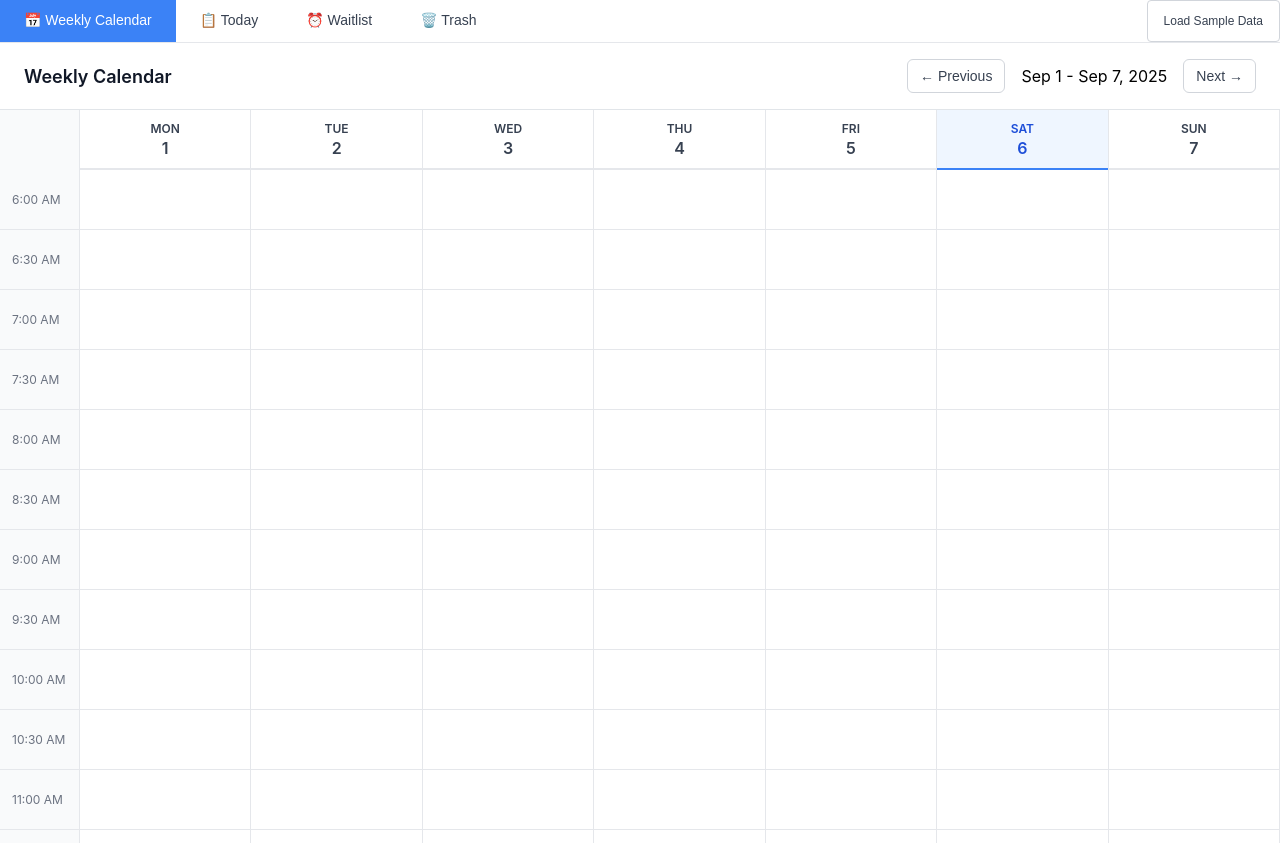
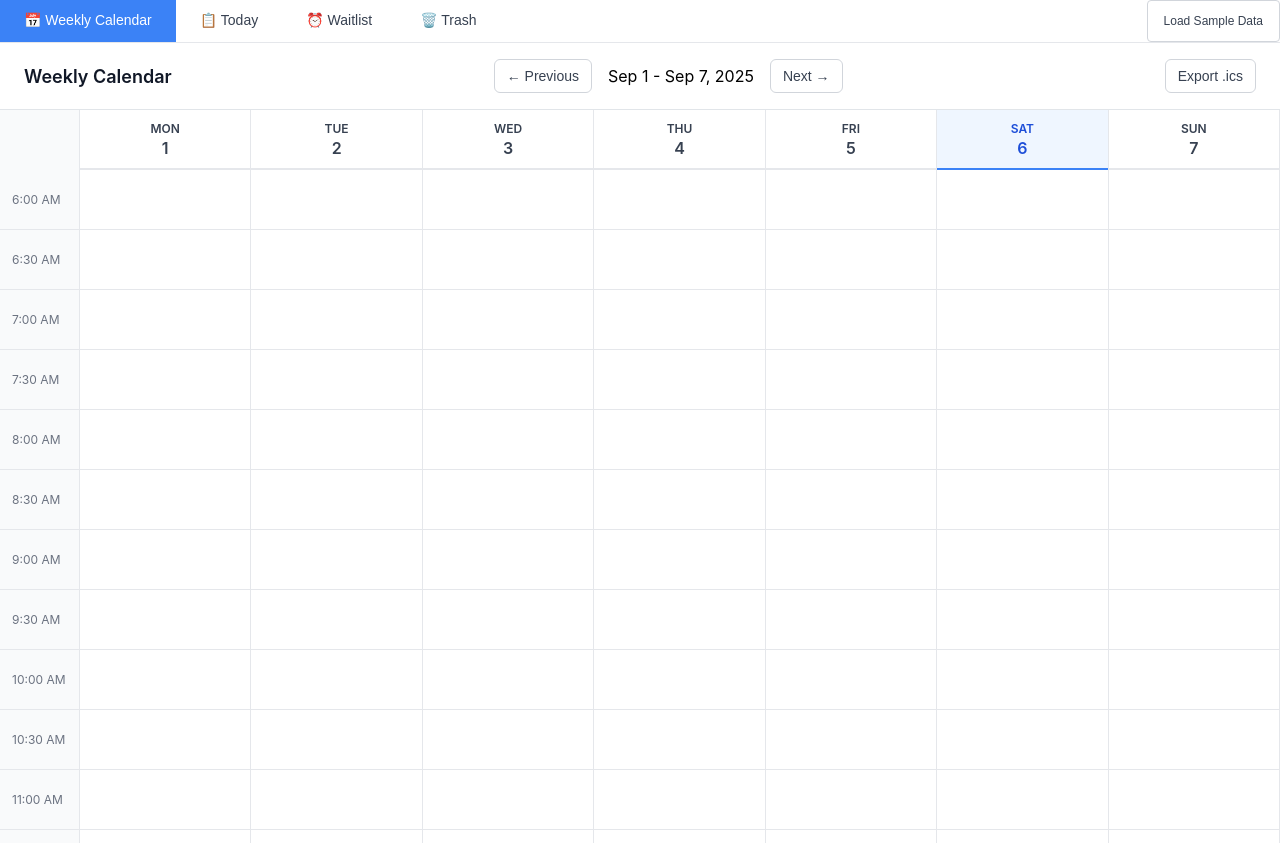
Before and after one commit to harryneopotter/tutor, a React (Vite) app: page / in a window 1280 px wide. Built offline with nearby package versions, Linux system fonts and the light colour scheme.

Commit message:
feat(ics): add Export .ics for current week in WeeklyCalendar

```diff
--- a/src/components/WeeklyCalendar.tsx
+++ b/src/components/WeeklyCalendar.tsx
@@ -30,6 +30,26 @@ const Header = styled.div`
   padding: 16px 24px;
   border-bottom: 1px solid #e1e5e9;
   background: #ffffff;
+`;
+
+const HeaderActions = styled.div`
+  display: flex;
+  gap: 8px;
+  align-items: center;
+`;
+
+const ExportButton = styled.button`
+  padding: 8px 12px;
+  border: 1px solid #d1d5db;
+  border-radius: 6px;
+  background: #ffffff;
+  color: #374151;
+  cursor: pointer;
+  font-size: 14px;
+
+  &:hover {
+    background: #f9fafb;
+  }
 `;
 
 const WeekNavigation = styled.div`
@@ -174,6 +194,59 @@ export const WeeklyCalendar: React.FC = () => {
     assignSlotFromWaitlist
   } = useAppStore();
 
+  const formatICSDate = (d: Date) => {
+    const pad = (n: number) => String(n).padStart(2, '0');
+    return (
+      d.getFullYear().toString() +
+      pad(d.getMonth() + 1) +
+      pad(d.getDate()) + 'T' +
+      pad(d.getHours()) +
+      pad(d.getMinutes()) +
+      pad(d.getSeconds())
+    );
+  };
+
+  const handleExportICS = () => {
+    const eventsInWeek = events.filter(ev => {
+      if (ev.deletedAt) return false;
+      const s = new Date(ev.start);
+      return s >= weekStart && s <= weekEnd;
+    });
+
+    const lines: string[] = [];
+    lines.push('BEGIN:VCALENDAR');
+    lines.push('VERSION:2.0');
+    lines.push('PRODID:-//Tutor VC//EN');
+
+    const dtstamp = formatICSDate(new Date());
+
+    for (const ev of eventsInWeek) {
+      const s = new Date(ev.start);
+      const e = new Date(ev.end);
+      const student = students.find(su => su.id === ev.studentId)?.name || '';
+      lines.push('BEGIN:VEVENT');
+      lines.push(`UID:${ev.id}@tutor-vc`);
+      lines.push(`DTSTAMP:${dtstamp}`);
+      lines.push(`DTSTART:${formatICSDate(s)}`);
+      lines.push(`DTEND:${formatICSDate(e)}`);
+      lines.push(`SUMMARY:${ev.title}`);
+      if (student) lines.push(`DESCRIPTION:Student: ${student}`);
+      lines.push('END:VEVENT');
+    }
+
+    lines.push('END:VCALENDAR');
+
+    const blob = new Blob([lines.join('\r\n')], { type: 'text/calendar;charset=utf-8' });
+    const url = URL.createObjectURL(blob);
+    const a = document.createElement('a');
+    a.href = url;
+    a.download = `classes_${format(weekStart, 'yyyyMMdd')}_${format(weekEnd, 'yyyyMMdd')}.ics`;
+    document.body.appendChild(a);
+    a.click();
+    document.body.removeChild(a);
+    URL.revokeObjectURL(url);
+  };
+
   const [showFillSlotModal, setShowFillSlotModal] = useState(false);
   const [canceledEvent, setCanceledEvent] = useState<ClassEvent | null>(null);
 
@@ -258,6 +331,9 @@ export const WeeklyCalendar: React.FC = () => {
           <span>{format(weekStart, 'MMM d')} - {format(weekEnd, 'MMM d, yyyy')}</span>
           <NavButton onClick={goToNextWeek}>Next →</NavButton>
         </WeekNavigation>
+        <HeaderActions>
+          <ExportButton onClick={handleExportICS}>Export .ics</ExportButton>
+        </HeaderActions>
       </Header>
 
       <CalendarGrid>
```
Also changed, not shown: 2 other files (tests, documents, lock files or other folders).
